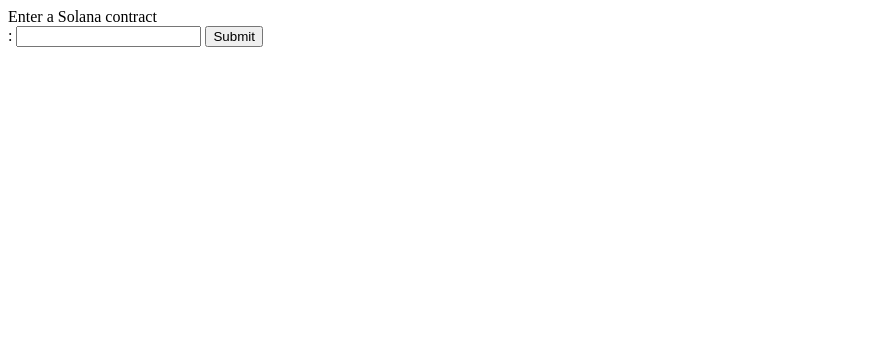
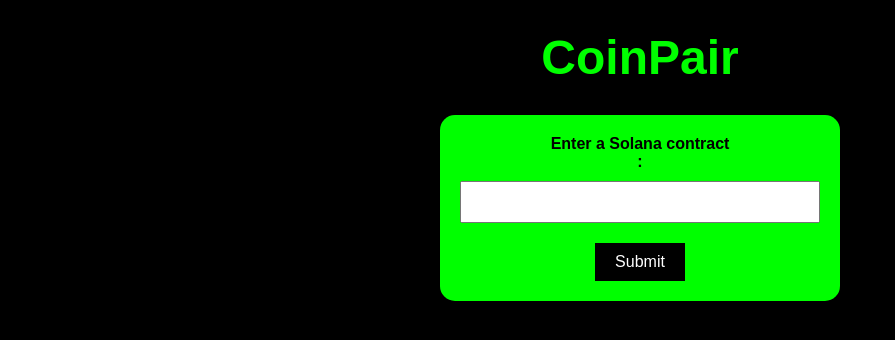
Before and after one commit to nbortz/Coin-Compare, a Flask app: page / in a window 1280 px wide. Shown: the top 340 px of the page, without its empty margins (0-895 px from the left). Run offline with Flask 3, Linux system fonts and the light colour scheme.

Commit message:
updated index.html

```diff
--- a/Templates/Index.html
+++ b/Templates/Index.html
@@ -1,5 +1,62 @@
-<form action="/result" method="post">
-    <label for="user_value">Enter a Solana contract <address></address>:</label>
-    <input type="text" id="user_value" name="user_value">
-    <button type="submit">Submit</button>
-</form>
+<!DOCTYPE html>
+<html lang="en">
+<head>
+  <meta charset="UTF-8">
+  <title>CoinPair</title>
+  <style>
+    body {
+      background-color: #000;
+      font-family: Arial, sans-serif;
+      margin: 0;
+      padding: 0;
+      text-align: center;
+    }
+    h1 {
+      color: #00FF00;
+      font-size: 48px;
+      margin: 30px 0;
+    }
+    .form-container {
+      background-color: #00FF00;
+      width: 400px;
+      padding: 20px;
+      border-radius: 15px;
+      margin: 0 auto;
+      color: #000;
+      box-sizing: border-box;
+    }
+    label {
+      display: block;
+      margin-bottom: 10px;
+      font-weight: bold;
+    }
+    input[type="text"] {
+      width: 100%;
+      padding: 10px;
+      font-size: 16px;
+      margin-bottom: 20px;
+      box-sizing: border-box;
+    }
+    button {
+      background-color: #000;
+      color: #fff;
+      border: none;
+      padding: 10px 20px;
+      font-size: 16px;
+      cursor: pointer;
+      display: block;
+      margin: 0 auto;
+    }
+  </style>
+</head>
+<body>
+  <h1>CoinPair</h1>
+  <div class="form-container">
+    <form action="/result" method="post">
+      <label for="user_value">Enter a Solana contract <address></address>:</label>
+      <input type="text" id="user_value" name="user_value">
+      <button type="submit">Submit</button>
+    </form>
+  </div>
+</body>
+</html>
```
